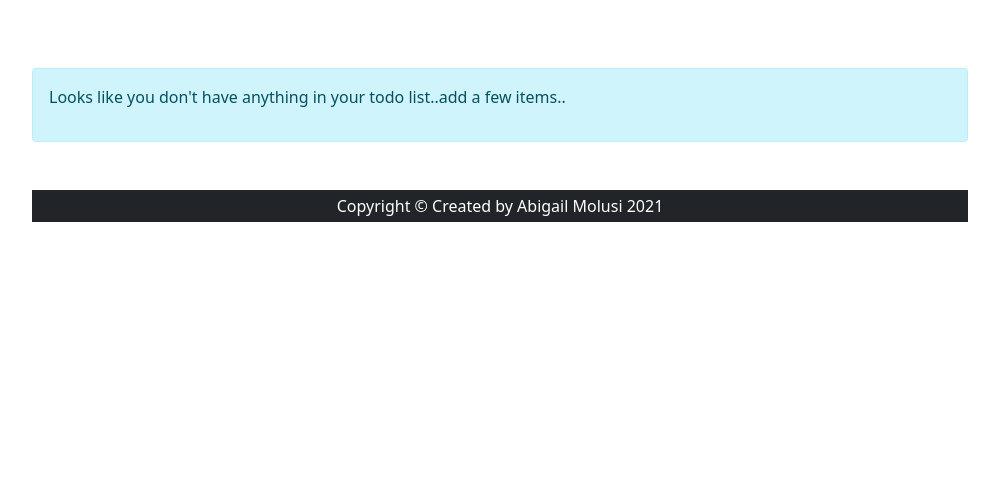
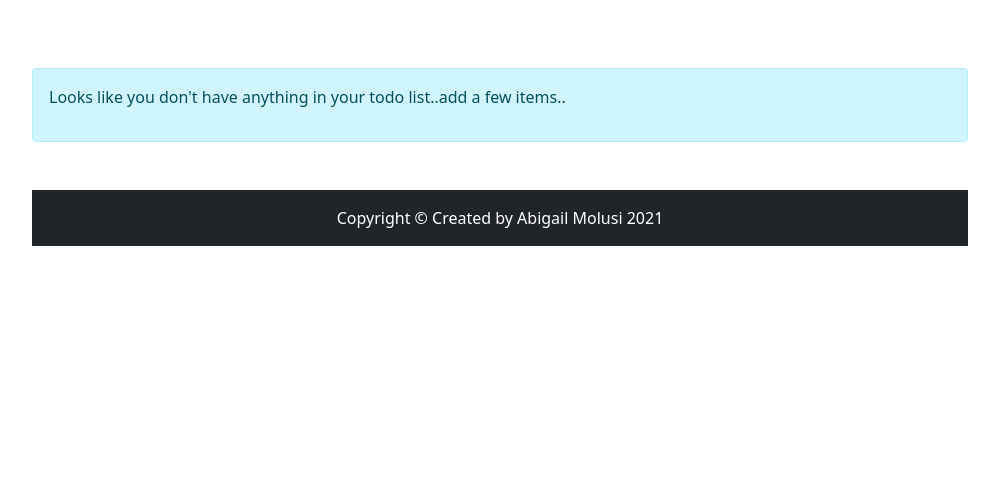
Before and after one commit to molusi/mysafespace, a Django app: a page that uses templates/todo_app/footer.html in a window 1280 px wide. Shown: the part 176-662 px from the top of the page, without its empty margins (140-1139 px from the left). Run offline with Django 3.2, Linux system fonts and the light colour scheme; the visitor is signed in with stand-in values (Sample User, id 1); data that the repository does not hold is empty; some libraries are stand-ins or nearby versions.

Commit message:
Update footer.html

```diff
--- a/templates/todo_app/footer.html
+++ b/templates/todo_app/footer.html
@@ -1,4 +1,4 @@
 
-    <footer class="py-1 bg-dark mt-5"  >
+    <footer class="py-3 bg-dark mt-5"  >
     <div ><p class="m-0 text-center text-white">Copyright &copy; Created by Abigail Molusi 2021</p>
     </div>
```
